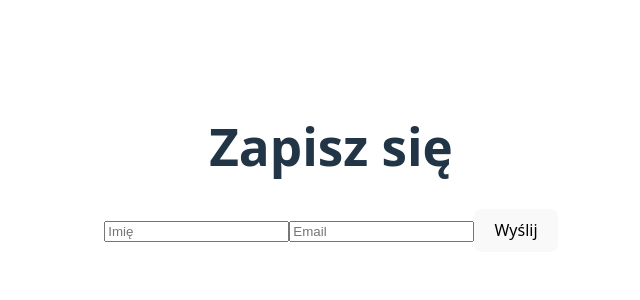
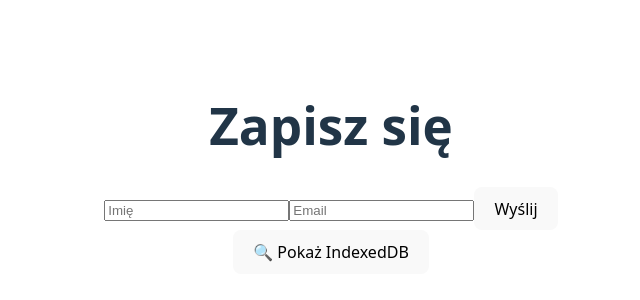
Before and after one commit to dawiddd95/pwa-fe, a React (Vite) app: page / in a window 1280 px wide. Shown: the part 232-532 px from the top of the page, without its empty margins (309-949 px from the left). Built offline with nearby package versions, Linux system fonts and the light colour scheme.

Commit message:
Update Home.tsx

```diff
--- a/src/pages/Home.tsx
+++ b/src/pages/Home.tsx
@@ -1,24 +1,34 @@
 import { useState } from 'react';
-// import { useNavigate } from 'react-router-dom';
 import { sendLead } from '../api';
+import { db } from '../db'; // importujemy bazę IndexedDB
 
 export default function Home() {
   const [name, setName] = useState('');
   const [email, setEmail] = useState('');
-  // const navigate = useNavigate();
 
   const handleSubmit = async (e: React.FormEvent) => {
     e.preventDefault();
     await sendLead(name, email);
-    // navigate('/thank-you');
+  };
+
+  // 🔍 Przyciskiem wypisujemy całą lokalną bazę
+  const showIndexedDB = async () => {
+    const allLeads = await db.leads.toArray();
+    console.log('📦 Zawartość IndexedDB:', allLeads);
+    alert(`Znaleziono ${allLeads.length} leadów. Sprawdź konsolę!`);
   };
 
   return (
+    <>
       <form onSubmit={handleSubmit}>
         <h1>Zapisz się</h1>
         <input value={name} onChange={e => setName(e.target.value)} placeholder='Imię' />
         <input value={email} onChange={e => setEmail(e.target.value)} placeholder='Email' type='email' />
         <button type='submit'>Wyślij</button>
       </form>
+
+      {/* 🔘 Przycisk do debugowania IndexedDB */}
+      <button onClick={showIndexedDB}>🔍 Pokaż IndexedDB</button>
+    </>
   );
 }
```
Lines whose indentation alone changed are shown as unchanged.
